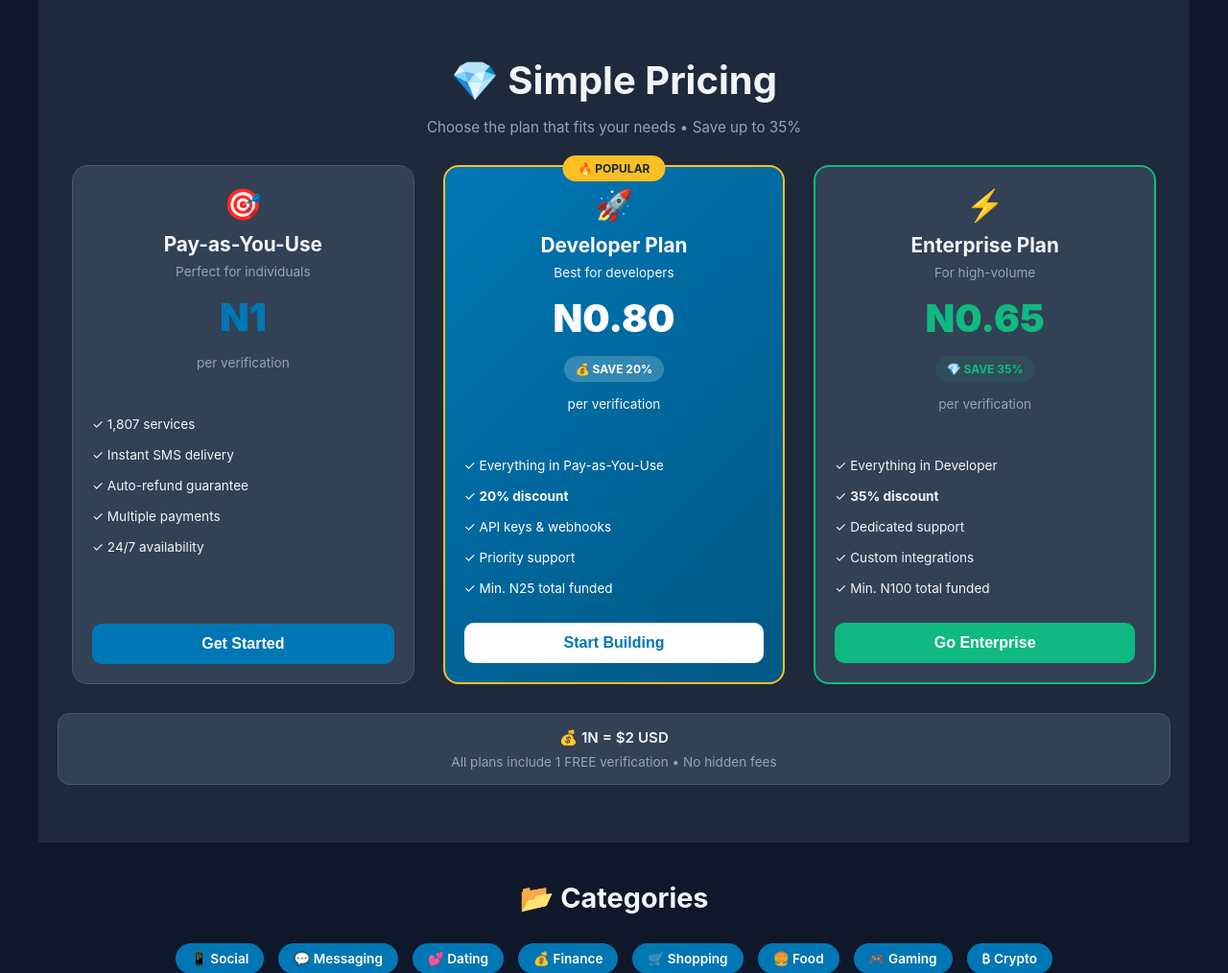
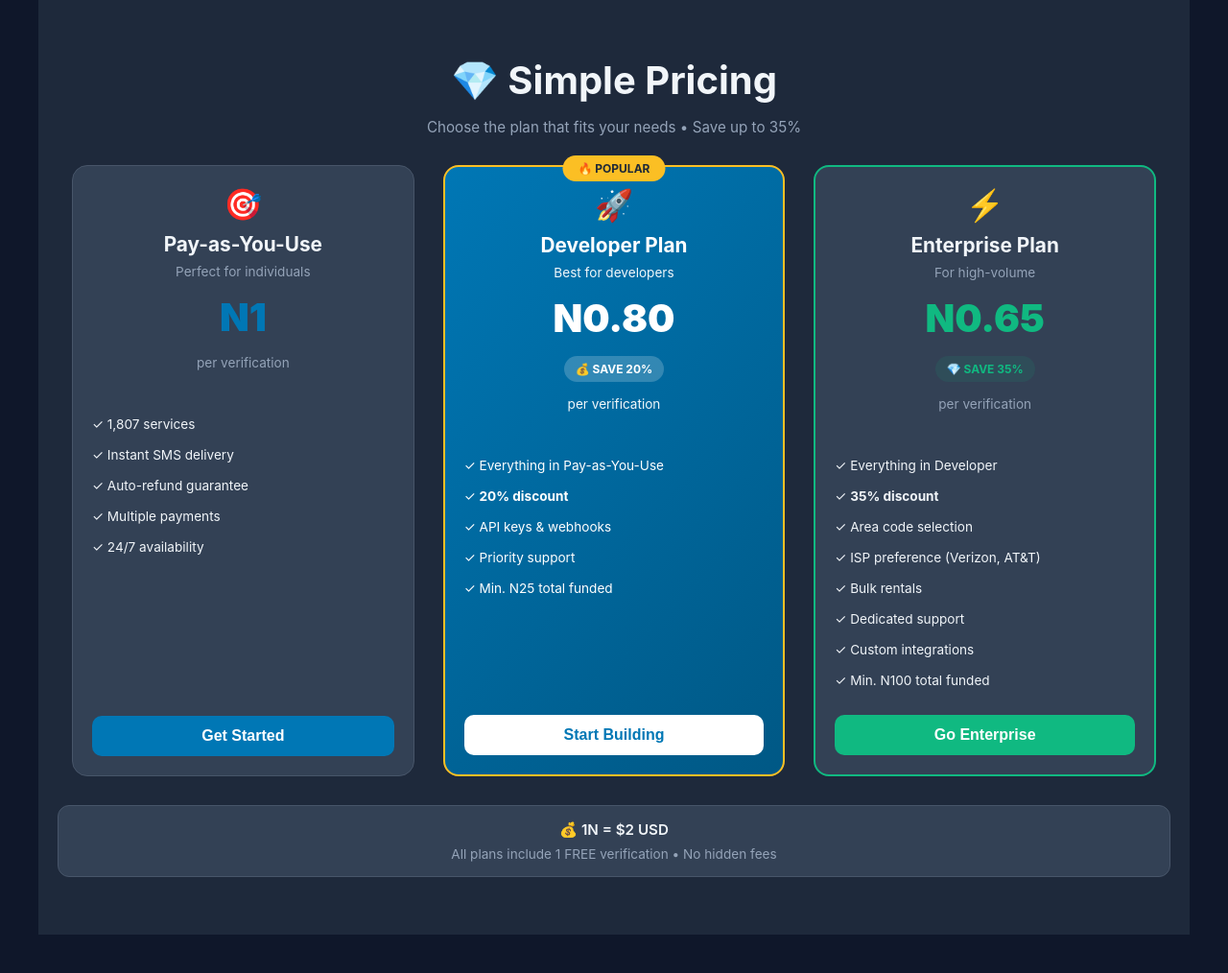
Before and after one commit to Infradevandops/NAMASKAH, a FastAPI app: page / in a window 1280 px wide. Shown: the part 1919-2933 px from the top of the page at 96% size. Run offline with FastAPI, Linux system fonts and the light colour scheme.

Commit message:
Add area code, ISP selection, and bulk rentals to Enterprise plan features

```diff
--- a/templates/landing.html
+++ b/templates/landing.html
@@ -376,6 +376,9 @@
                 <ul style="text-align: left; margin: 20px 0; list-style: none; padding: 0; font-size: 0.85rem; flex-grow: 1;">
                     <li style="padding: 8px 0; color: var(--text-primary);">✓ Everything in Developer</li>
                     <li style="padding: 8px 0; color: var(--text-primary);">✓ <strong>35% discount</strong></li>
+                    <li style="padding: 8px 0; color: var(--text-primary);">✓ Area code selection</li>
+                    <li style="padding: 8px 0; color: var(--text-primary);">✓ ISP preference (Verizon, AT&T)</li>
+                    <li style="padding: 8px 0; color: var(--text-primary);">✓ Bulk rentals</li>
                     <li style="padding: 8px 0; color: var(--text-primary);">✓ Dedicated support</li>
                     <li style="padding: 8px 0; color: var(--text-primary);">✓ Custom integrations</li>
                     <li style="padding: 8px 0; color: var(--text-primary);">✓ Min. N100 total funded</li>
```
